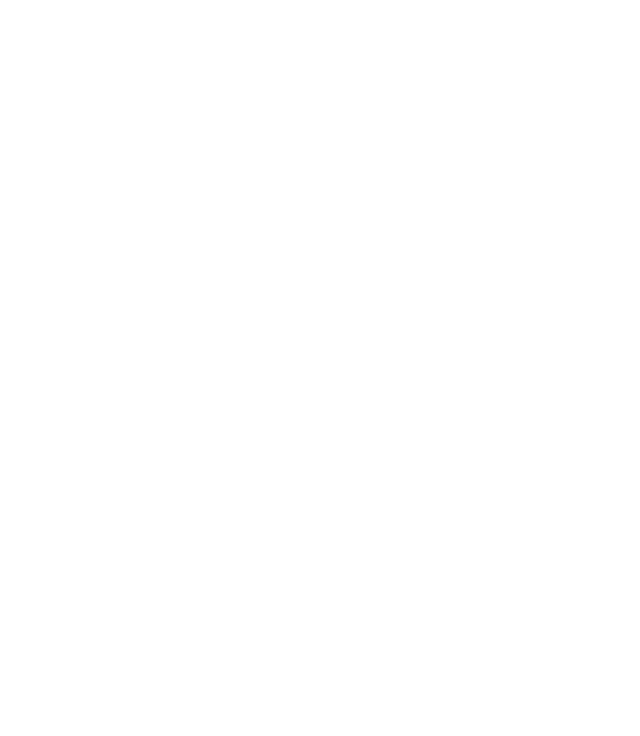
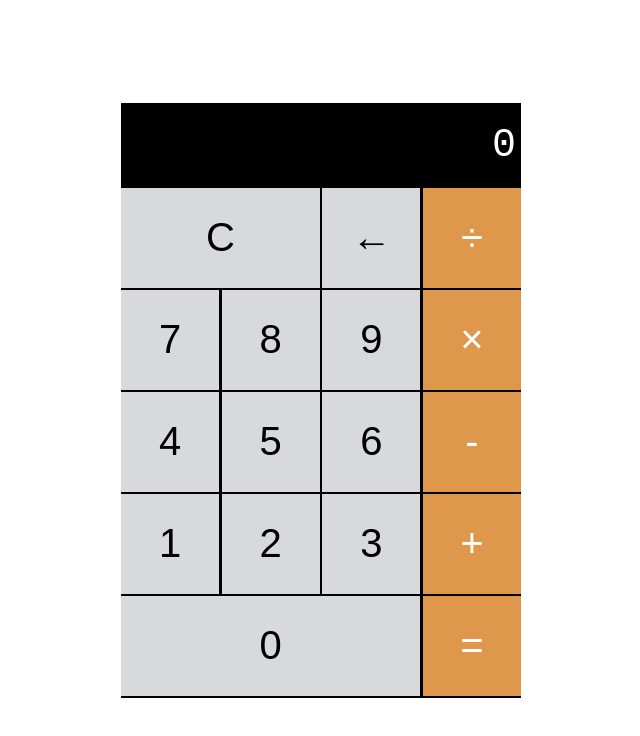
Before and after one commit to BigO-Dev/js-calculator, a plain HTML site: page index.html in a window 1280 px wide. Shown: the whole page, without its empty margins (319-959 px from the left). Drawn offline with Linux system fonts and the light colour scheme.

Commit message:
chore: Add calculator HTML structure and basic styling

```diff
--- a/index.html
+++ b/index.html
@@ -3,7 +3,42 @@
   <head>
     <meta charset="UTF-8" />
     <meta name="viewport" content="width=device-width, initial-scale=1.0" />
+    <link rel="stylesheet" href="style.css" />
     <title>Calculator</title>
   </head>
-  <body></body>
+  <body>
+    <div class="calc">
+      <section class="screen">0</section>
+
+      <section class="calc-buttons">
+        <div class="calc-button-row">
+          <button class="calc-button double">C</button>
+          <button class="calc-button">←</button>
+          <button class="calc-button">÷</button>
+        </div>
+        <div class="calc-button-row">
+          <button class="calc-button">7</button>
+          <button class="calc-button">8</button>
+          <button class="calc-button">9</button>
+          <button class="calc-button">×</button>
+        </div>
+        <div class="calc-button-row">
+          <button class="calc-button">4</button>
+          <button class="calc-button">5</button>
+          <button class="calc-button">6</button>
+          <button class="calc-button">-</button>
+        </div>
+        <div class="calc-button-row">
+          <button class="calc-button">1</button>
+          <button class="calc-button">2</button>
+          <button class="calc-button">3</button>
+          <button class="calc-button">+</button>
+        </div>
+        <div class="calc-button-row">
+          <button class="calc-button triple">0</button>
+          <button class="calc-button">=</button>
+        </div>
+      </section>
+    </div>
+  </body>
 </html>
--- a/style.css
+++ b/style.css
@@ -0,0 +1,79 @@
+* {
+  box-sizing: border-box; padding: 0;
+  margin: 0;
+}
+
+body {
+ height: 100vh;
+  display: flex;
+  justify-content: center;
+  align-items: center;
+  background-color: #f0f0f0
+ display: flex;
+
+}
+
+.calc {
+  width: 400px;
+  background-color: black;
+  color: white;
+}
+
+.screen {
+  color: white;
+  font-size: 40px;
+  font-family: 'Courier New', Courier, monospace;
+  text-align: right;
+  padding: 20px 5px;
+}
+
+.calc-button {
+  background-color: #d8d9db;
+  color: black;
+  height: 100px;
+  width: 24.5%;
+  border: none;
+  border-radius: 0;
+  font-size: 40px;
+  cursor: pointer;
+}
+
+.calc-button:hover {
+  background-color: #ebebeb;
+}
+
+.calc-button:active {
+  background-color: #bbbcbe;
+}
+
+.double {
+  width: 49.7%;
+}
+
+.triple {
+  width: 74.8%;
+}
+
+.calc-button:last-child {
+  background-color: #df974c;
+  color: white;
+}
+
+.calc-button:last-child:hover {
+  background-color: #dfb07e;
+}
+
+.calc-button:last-child:active {
+  background-color: #dd8d37;
+}
+
+.calc-button-row {
+  display: flex;
+  align-content: stretch;
+  justify-content: space-between;
+  margin-bottom: 0.5%;
+}
+
+.calc-button-row:last-child {
+  padding-bottom: 0;
+}
```
